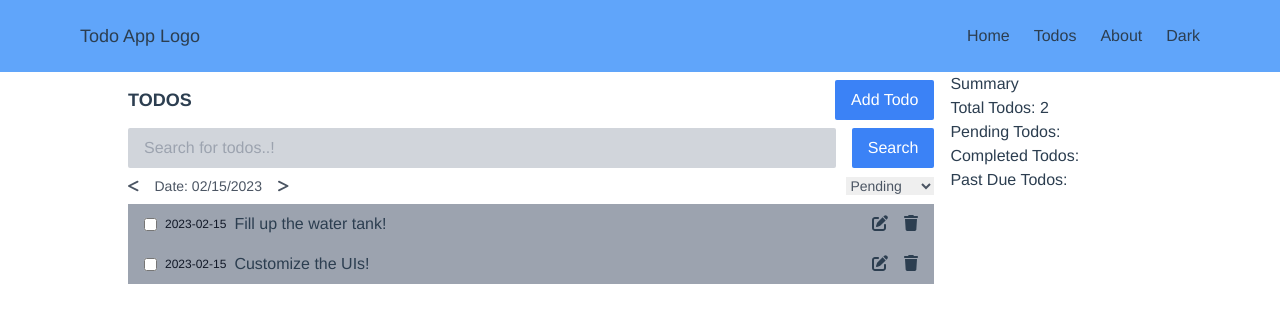
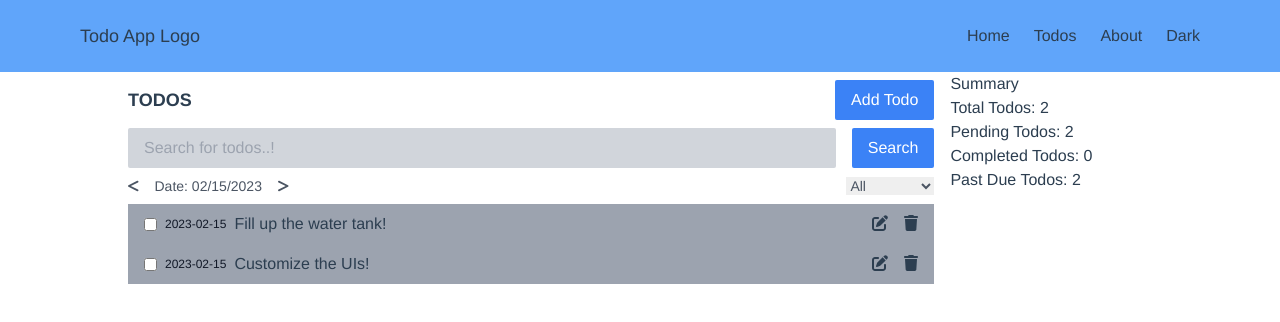
Before and after one commit to dioveath/todo-vuejs, a Vue app: page / in a window 1280 px wide. Shown: the top 322 px of the page. Built offline with nearby package versions, Linux system fonts and the light colour scheme.

Commit message:
add: filtering added

```diff
--- a/src/components/ContentView.vue
+++ b/src/components/ContentView.vue
@@ -18,28 +18,29 @@
                     <font-awesome-icon icon="fa-solid fa-greater-than" />
                 </div>
 
-                <select name="filter" id="filterTodos">
+                <select name="filter" id="filterTodos" v-model="filter" @change="onFilterChange">
+                    <option value="all">All</option>
                     <option value="pending">Pending</option>
                     <option value="completed">Completed</option>
-                    <option value="completed">Past Due</option>
+                    <option value="due">Past Due</option>
                 </select>
             </div>
             <div class="w-full flex flex-col">
-                <TodoCard v-for="todo in todos" v-bind:key="todo.id" :todo="todo" />
+                <TodoCard v-for="todo in displayTodos" v-bind:key="todo.id" :todo="todo" />
             </div>
         </div>
         <div class="w-full min-w-max lg:flex-[0.25]">
             <h2> Summary </h2>
             <p> Total Todos: {{ totalTodos }}</p>
-            <p> Pending Todos: </p>
-            <p> Completed Todos: </p>
-            <p> Past Due Todos: </p>
+            <p> Pending Todos: {{ pendingTodos.length }}</p>
+            <p> Completed Todos: {{ completedTodos.length }}</p>
+            <p> Past Due Todos: {{ dueTodos.length }}</p>
         </div>
     </div>
 </template>
 
 <script>
-import { mapState } from 'vuex';
+import { mapGetters, mapState } from 'vuex';
 import TodoCard from './TodoCard.vue';
 import Createtodo from './CreateTodo.vue';
 
@@ -51,14 +52,44 @@ export default {
     },
     data: function () {
         return {
-            isOpen: false
+            isOpen: false,
+            displayTodos: [],
+            filter: "all"
+        }
+    },
+    mounted: function () {
+        this.displayTodos = this.todos;
+    },
+    watch: {
+        todos: {
+            immediate: true,
+            deep: true,
+            handler(){ this.onFilterChange(); }
         }
     },
     computed: {
         ...mapState(['todos']),
-        totalTodos() { return this.$store.state.todos.length; }
+        ...mapGetters(['pendingTodos', 'dueTodos', 'completedTodos']),
+        totalTodos() { return this.$store.state.todos.length; },
     },
     methods: {
+        onFilterChange() {
+            switch (this.filter) {
+                case 'completed':
+                    this.displayTodos = this.completedTodos;
+                    return;
+                case 'pending':
+                    this.displayTodos = this.pendingTodos;
+                    return;
+                case 'due':
+                    this.displayTodos = this.dueTodos;
+                    return;
+                case 'all':
+                default:
+                    this.displayTodos = this.todos;
+                    return;
+            }
+        },
         toggleShow() {
             this.isOpen = !this.isOpen;
         }
--- a/src/store/index.js
+++ b/src/store/index.js
@@ -1,6 +1,6 @@
 import Vue from "vue";
 import Vuex from "vuex";
-import { v4 as uuidv4 } from 'uuid';
+import { v4 as uuidv4 } from "uuid";
 
 Vue.use(Vuex);
 
@@ -21,12 +21,25 @@ export default new Vuex.Store({
       },
     ],
   },
+  getters: {
+    getTodoById: (state) => (id) => state.todos.find(todo => todo.id === id),
+    pendingTodos: (state) => state.todos.filter(t => !t.isComplete),
+    completedTodos: (state) => state.todos.filter(t => t.isComplete),
+    dueTodos: (state) => {
+      return state.todos.filter(todo => {
+        if(todo.isComplete) return false;
+        const dueTime = new Date(todo.dueDate).getTime();
+        const nowTime = new Date().getTime();
+        return nowTime > dueTime;
+      });
+    },
+
+  },
   actions: {
     addTodo({ commit }, todo) {
       commit("add_todo", todo);
     },
     updateTodo({ commit }, todo) {
-      console.log('update action...');
       commit("update_todo", todo);
     },
     deleteTodo({ commit }, id) {
@@ -38,18 +51,16 @@ export default new Vuex.Store({
       state.todos.push(todo);
     },
     update_todo(state, todo) {
-      console.log('update mutation....');
-      if(!todo?.id) {
+      if (!todo?.id) {
         console.error("not valid id");
         return;
-       }
+      }
       const idx = state.todos.findIndex((t) => t.id === todo.id);
       if (idx === -1) {
         console.error("couldn't find with the given id");
         return;
       }
       Object.assign(state.todos[idx], todo);
-      console.log("updated successfully!");
     },
     delete_todo(state, id) {
       state.todos = state.todos.filter((t) => t.id !== id);
```
Also changed, not shown: src/README.MD, 1 other file (tests, documents, lock files or other folders).
